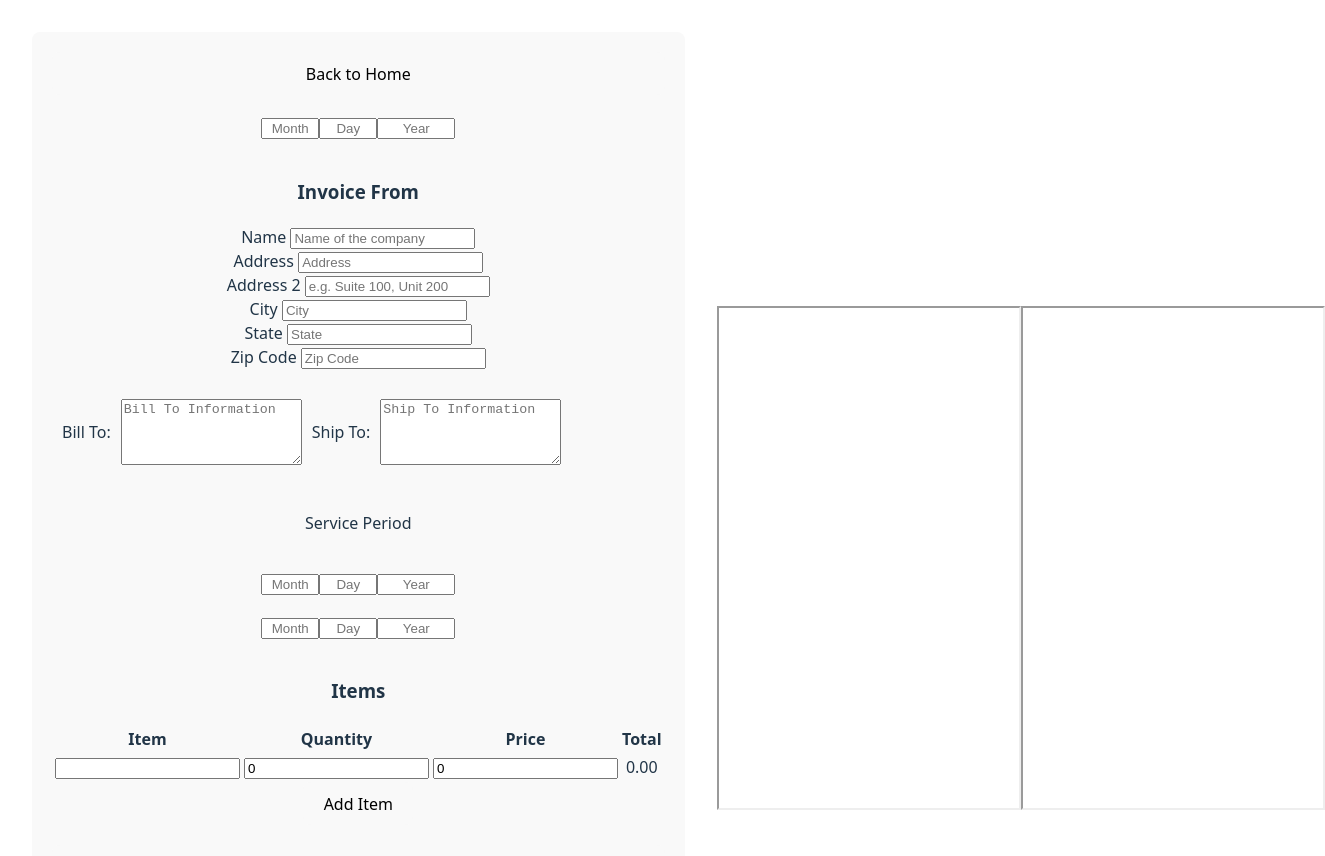
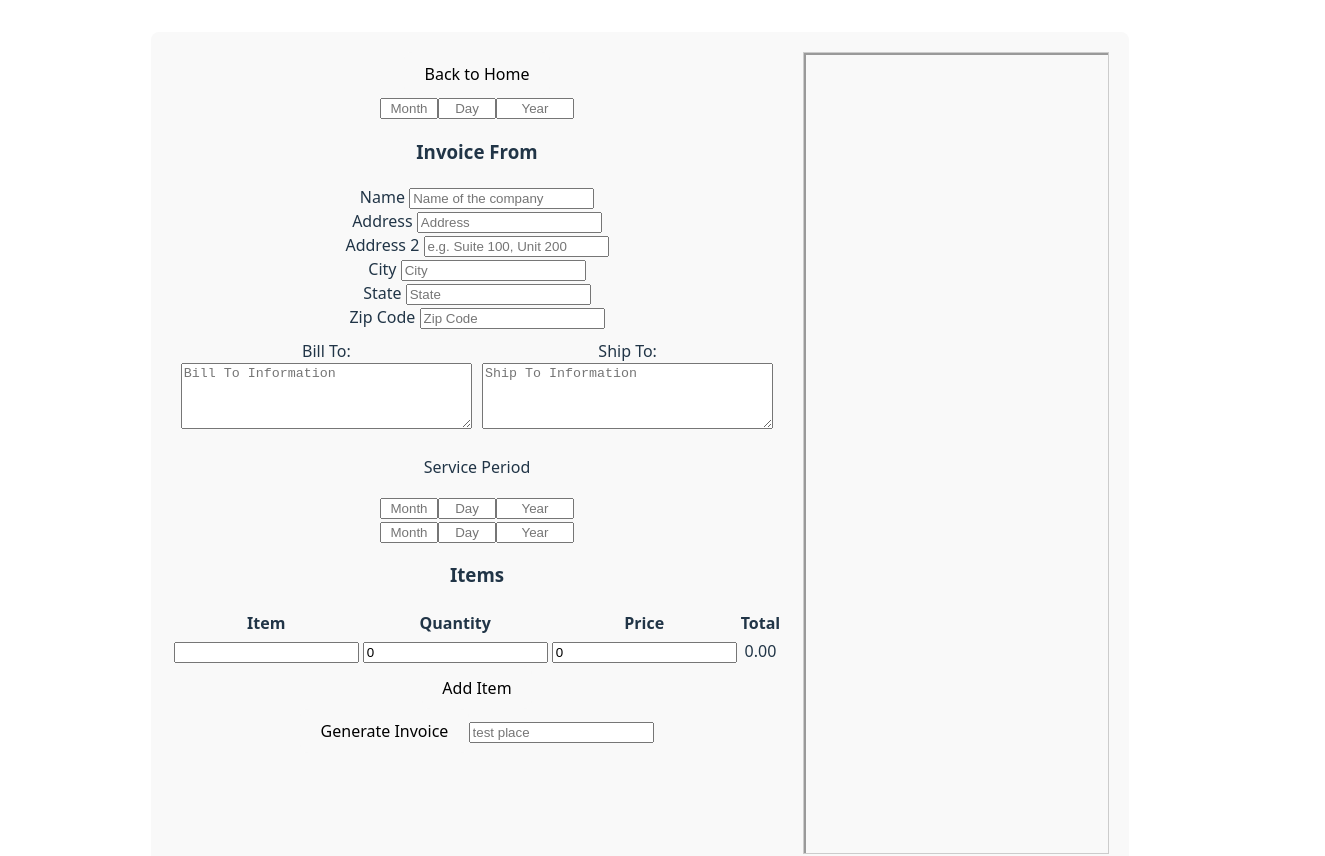
Before and after one commit to hjblloop/EasyInvoice, a React (Vite) app: page /create-invoice in a window 1280 px wide. Shown: the top 856 px of the page, 1325 px wide, since content can reach past the window. Built offline with nearby package versions, Linux system fonts and the light colour scheme.

Commit message:
save for now. cleaning up pdf document UI

```diff
--- a/src/CreateInvoice.css
+++ b/src/CreateInvoice.css
@@ -1,15 +1,33 @@
+.billToShipTo {
+    display: flex;
+    align-items: center;
+    gap: 10px;
+    padding: 10px;
+}
+
+.billTo,
+.shipTo {
+    flex: 1;
+    display: flex;
+    flex-direction: column;
+}
+
 .createInvoiceContainer {
     display: flex;
-    flex-direction: column;
+    flex-direction: row;
     gap: 20px;
     padding: 20px;
     background-color: #f9f9f9;
     border-radius: 8px;
 }
 
-.billToShipTo {
-    display: flex;
-    align-items: center;
-    gap: 10px;
-    padding: 10px;
+.formContainer {
+    flex: 1;
 }
+
+.pdfPreviewContainer {
+    flex: 1;
+    border: 1px solid #ccc;
+    height: 100vh;
+    overflow: hidden;
+}
--- a/src/CreateInvoice.tsx
+++ b/src/CreateInvoice.tsx
@@ -1,4 +1,4 @@
-import {useState, useEffect } from 'react';
+import {useState, useEffect, useRef } from 'react';
 import { useNavigate } from 'react-router-dom';
 import { jsPDF } from 'jspdf';
 import Date from './Date.tsx';
@@ -16,15 +16,15 @@ const CreateInvoice = () => {
     const [invoiceFrom, setInvoiceFrom] = useState({ name: '', address: '', address2: '', city: '', state: '', zip: ''});
     const [billTo, setBillTo] = useState('');
     const [shipTo, setShipTo] = useState('');
-    const [pdfUrl, setPdfUrl] = useState('');
+    const [test, setTest] = useState('');
+    const iframeRef = useRef<HTMLIFrameElement>(null);
 
     const navigateToHome = useNavigate();
 
     const handleSubmit = () => {
         setInvoiceNumber(`${date.year}${date.month}${date.day}`);
         setServiceDateMessage(`Service period from ${serviceDatePre.month}/${serviceDatePre.day}/${serviceDatePre.year} to ${serviceDatePost.month}/${serviceDatePost.day}/${serviceDatePost.year}`);
-        alert(`Date: ${date.month}/${date.day}/${date.year} and Invoice Number: ${invoiceNumber} and service period from
-            ${serviceDateMessage}`);
+
         generatePDF();
     }
 
@@ -33,7 +33,7 @@ const CreateInvoice = () => {
 
         //Invoice Title
         doc.setFontSize(18);
-        doc.text('Invoice', 10, 10);
+        doc.text('Invoice', 50, 10);
 
         //Invoice Number and Date
         doc.setFontSize(12);
@@ -43,8 +43,8 @@ const CreateInvoice = () => {
         //Bill To and Ship To
         doc.text('Bill To: ', 10, 40);
         doc.text(billTo, 10, 50);
-        doc.text('Ship To: ' + shipTo, 10, 60);
-        doc.text(shipTo, 10, 70);
+        doc.text('Ship To: ' + shipTo, 50, 40);
+        doc.text(shipTo, 50, 50);
 
         //Service Period
         doc.text('Service Period: ', 10, 80);
@@ -62,12 +62,9 @@ const CreateInvoice = () => {
         });
 
         const pdfData = doc.output('datauristring');
-        setPdfUrl(pdfData);
-        const iframe = document.createElement('iframe');
-        iframe.style.width = '100%';
-        iframe.style.height = '500px';
-        iframe.src = pdfData;
-        document.body.appendChild(iframe);
+        if (iframeRef.current) {
+            iframeRef.current.src = pdfData;
+        }
     }
 
     useEffect(() => {
@@ -77,27 +74,41 @@ const CreateInvoice = () => {
     const handleBackToHome = () => {
         navigateToHome('/');
     };
+
+    const handleTestChange = (e: React.ChangeEvent<HTMLInputElement>) => {
+        setTest(e.target.value);
+    }
     return (
         <div className="createInvoiceContainer">
+            <div className="formContainer">
                 <button onClick={handleBackToHome}>Back to Home</button>
                 <Date date={date} setDate={setDate} />
                 <InvoiceFrom invoiceFrom={invoiceFrom} setInvoiceFrom={setInvoiceFrom} />
                 <div className="billToShipTo">
+                    <div className="billTo">
                         <label>Bill To:</label>
                         <textarea id="billTo" value={billTo} rows={4} onChange={(e)=> setBillTo(e.target.value)} placeholder="Bill To Information" />
+                    </div>
+                    <div className="shipTo">
                         <label>Ship To:</label>
                         <textarea id="shipto" value={shipTo} rows={4} onChange={(e)=> setShipTo(e.target.value)} placeholder="Ship To Information" />
+                    </div>
                 </div>
                 <p>Service Period</p>
                 <Date date={serviceDatePre} setDate={setServiceDatePre} />
                 <Date date={serviceDatePost} setDate={setServiceDatePost} />
                 <Items items={items} setItems={setItems}/>
                 <button type="submit" onClick={handleSubmit}>Generate Invoice</button>
+                <input type="text" onChange={handleTestChange} value={test} placeholder="test place"></input>
+                <div title="test title" dangerouslySetInnerHTML={{ __html: test}}>
+
+                </div>
+            </div>
             <div className="pdfPreviewContainer">
                 <iframe
-                    src={pdfUrl}
+                    ref={iframeRef}
                     title="PDF Preview"
-                    style={{ width: '100%', height: '100%', border: 'none' }}
+                    style={{ width: '100%', height: '100%' }}
                 ></iframe>
             </div>
         </div>
```
Lines whose indentation alone changed are shown as unchanged.
